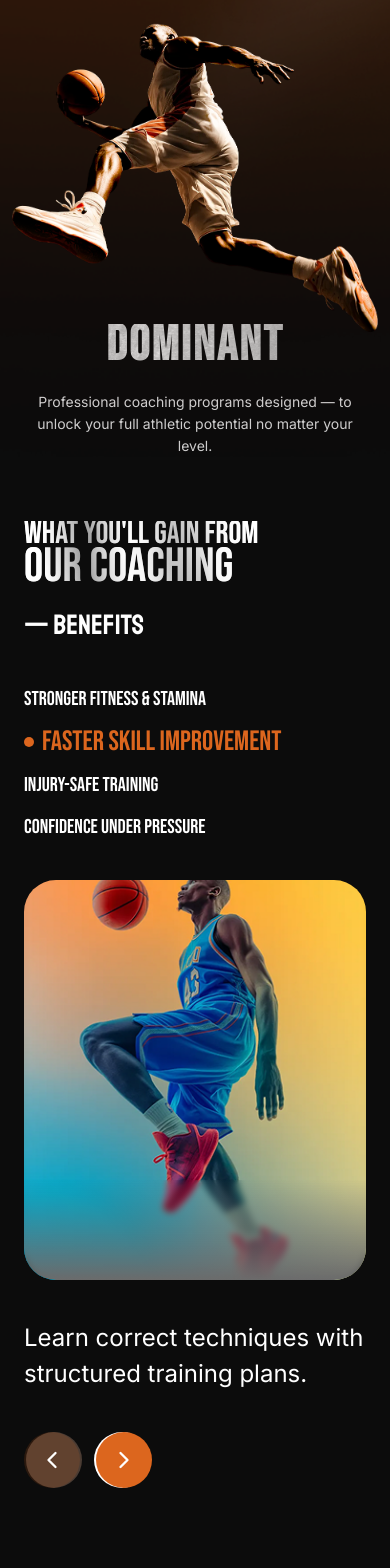
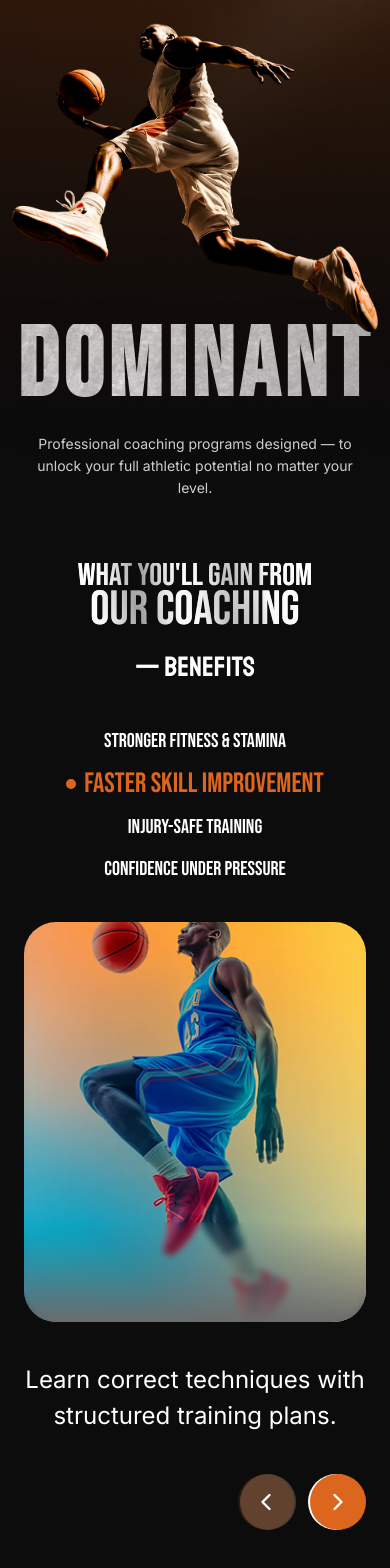
Before and after one commit to tmsakil19/athlexa, a Next.js app: page / in a window 390 px wide. Shown: the part 246-1814 px from the top of the page. Built offline with nearby package versions, Linux system fonts and the light colour scheme.

Commit message:
refactor: update layout and alignment in BenefitsContent and BenefitsSection components for improved responsiveness

```diff
--- a/src/components/benefits/BenefitsContent.tsx
+++ b/src/components/benefits/BenefitsContent.tsx
@@ -6,7 +6,7 @@ interface BenefitsContentProps {
 
 export function BenefitsContent({ benefits }: BenefitsContentProps) {
   return (
-    <div className="flex w-full flex-col gap-4 lg:w-[326px]">
+    <div className="flex w-full flex-col items-center lg:items-start gap-4 lg:w-[326px]">
       {benefits.map((benefit) =>
         benefit.isHighlighted ? (
           <div key={benefit.label} className="flex items-center gap-2">
--- a/src/components/benefits/BenefitsSection.tsx
+++ b/src/components/benefits/BenefitsSection.tsx
@@ -14,9 +14,9 @@ export function BenefitsSection() {
       </div>
 
       {/* ===== Section Header ===== */}
-      <div className="flex flex-col items-start justify-between gap-4 md:flex-row md:items-end">
+      <div className="flex flex-col items-center justify-between gap-4 md:flex-row md:items-end">
         {/* Title with metallic gradient */}
-        <div className="flex flex-col justify-center" style={{ lineHeight: "0.84" }}>
+        <div className="flex flex-col justify-center text-center md:text-start " style={{ lineHeight: "0.84" }}>
           <p
             className="font-bebas text-[32px] uppercase sm:text-[48px] lg:text-[64px]"
             style={{
@@ -48,7 +48,7 @@ export function BenefitsSection() {
       </div>
 
       {/* ===== Benefits Content Row ===== */}
-      <div className="mt-10 flex flex-col gap-10 lg:mt-[80px] lg:flex-row lg:items-end lg:gap-[40px]">
+      <div className="mt-10 flex flex-col items-center gap-10 lg:mt-[80px] lg:flex-row lg:items-end lg:gap-[40px]">
         {/* Column 1: Benefits List */}
         <BenefitsContent benefits={benefitsConfig.benefits} />
 
@@ -60,11 +60,11 @@ export function BenefitsSection() {
 
         {/* Column 3: Description + Arrows */}
         <div className="flex flex-col gap-10 lg:w-[356px] lg:gap-[155px]">
-          <p className="font-inter text-[24px] leading-normal text-white sm:text-[28px] lg:text-[32px]">
+          <p className="font-inter text-center lg:text-start text-[24px] leading-normal text-white sm:text-[28px] lg:text-[32px]">
             {benefitsConfig.description}
           </p>
 
-          <div className="flex items-center gap-4 self-start lg:self-end">
+          <div className="flex items-center gap-4 self-end">
             <ArrowButton direction="left" variant="default" />
             <ArrowButton direction="right" variant="active" />
           </div>
--- a/src/components/hero/HeroSection.tsx
+++ b/src/components/hero/HeroSection.tsx
@@ -91,7 +91,7 @@ export function HeroSection() {
 
         {/* ========== DOMINANT TYPOGRAPHY ========== */}
         <div className="relative -z-0 -mt-[20px] sm:-mt-[40px] lg:mt-0 flex max-w-[1440px] items-center justify-center w-full">
-          <h1 className="bg-[url('/images/dominant-bg.png')] font-bebas text-[50px] sm:text-[100px] md:text-[150px] lg:text-[200px] xl:text-[300px] 2xl:text-[350px] bg-center bg-clip-text text-transparent inline-block leading-[0.85] tracking-wider font-black bg-size-[180%] bg-opacity-30">
+          <h1 className="bg-[url('/images/dominant-bg.png')] font-bebas text-[100px] md:text-[150px] lg:text-[200px] xl:text-[300px] 2xl:text-[350px] bg-center bg-clip-text text-transparent inline-block leading-[0.85] tracking-wider font-black bg-size-[180%] bg-opacity-30">
             DOMINANT
           </h1>
         </div>
```
